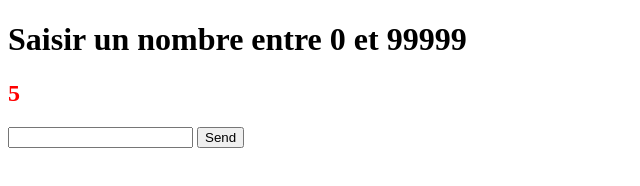
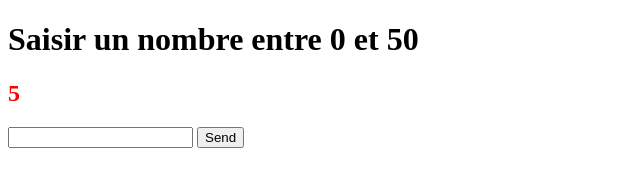
Before and after one commit to marwane8888/randomgamme, a plain HTML site: page index.html in a window 1280 px wide. Shown: the whole page, without its empty margins (0-640 px from the left). Drawn offline with Linux system fonts and the light colour scheme.

Commit message:
Update index.html

```diff
--- a/index.html
+++ b/index.html
@@ -11,7 +11,7 @@
 
 <body>
     <div class="counter">
-        <h1>Saisir un nombre entre 0 et 99999</h1>
+        <h1>Saisir un nombre entre 0 et 50</h1>
         <h2 id="time" style="color: red;"></h2>
         <input id="number" type="text">
         <button onclick="send()">Send</button>
```
